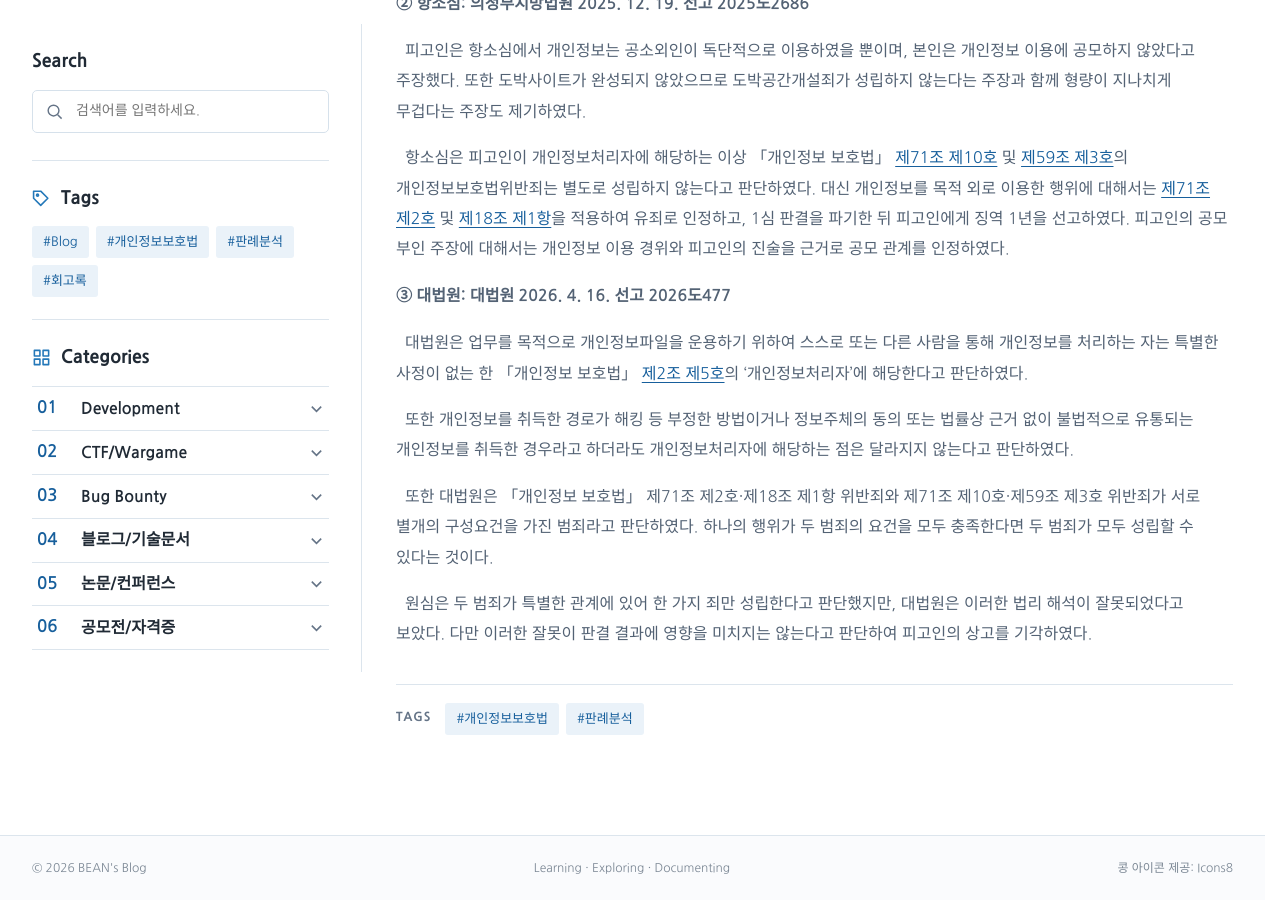
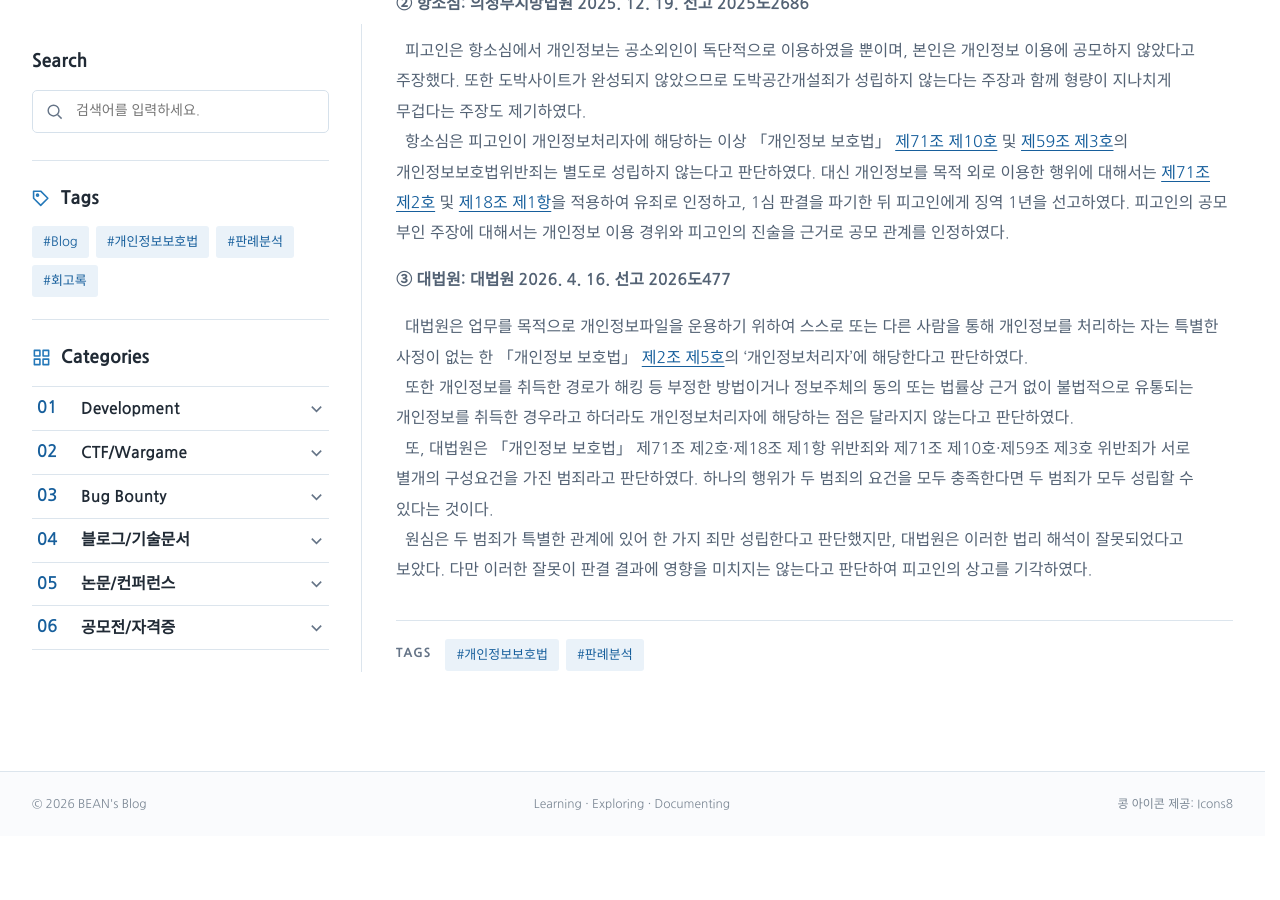
Before and after one commit to BEAN-CMD418/bean-cmd418.github.io, a Jekyll site: the page built from _posts/2026-11-24-personal-information-controller-case-analysis.md, in a window 1280 px wide and 900 px high, scrolled down 1270 px. Built offline with Jekyll 4.4.1, drawn with Linux system fonts in a browser that asks for light colours; some web fonts are replaced; after the commit the page ends 2106 px from its top, so only the background shows below that.

Commit message:
Fix formatting and duplicate content in case analysis

```diff
--- a/_posts/2026-11-24-personal-information-controller-case-analysis.md
+++ b/_posts/2026-11-24-personal-information-controller-case-analysis.md
@@ -27,8 +27,8 @@ tags: [개인정보보호법, 판례분석]
 
 ## 2. 사건의 과정과 문제가 된 개인정보
 
-&nbsp;피고인은 공소외인(판결문에서 피고인 외의 관련자를 익명으로 지칭하는 표현)과 함께 도박사이트를 개설 및 운영하기로 했다. 공소외인은 사이트 개설에 필요한 서버 등록, 통장 모집, 회원 모집 및 관리 등의 역할을, 피고인은 사이트 관리 및 회원 모집, 사이트 구매 대상자 물색 등의 역할을 각각 담당하기로 하였다. 이에 따라 둘은 도박사이트를 개설하고 그 서버를 등록해 게임머니와 현금 입출금 서비스가 포함된 도박 공간을 만들었다. <br>
-&nbsp;피고인은 공소외인과 함께 도박사이트를 개설하는 과정에서 타인으로부터 **다른 도박사이트 회원 796명의 성명, 계좌번호, 휴대전화번호 등**이 포함된 범죄일람표 기재 개인정보를 취득하고, 이를 이용해 개설한 도박사이트의 회원으로 등록해 도박사이트의 기능을 점검하였다.
+&nbsp;&nbsp;피고인은 공소외인(판결문에서 피고인 외의 관련자를 익명으로 지칭하는 표현)과 함께 도박사이트를 개설 및 운영하기로 했다. 공소외인은 사이트 개설에 필요한 서버 등록, 통장 모집, 회원 모집 및 관리 등의 역할을, 피고인은 사이트 관리 및 회원 모집, 사이트 구매 대상자 물색 등의 역할을 각각 담당하기로 하였다. 이에 따라 둘은 도박사이트를 개설하고 그 서버를 등록해 게임머니와 현금 입출금 서비스가 포함된 도박 공간을 만들었다. <br>
+&nbsp;&nbsp;피고인은 공소외인과 함께 도박사이트를 개설하는 과정에서 타인으로부터 **다른 도박사이트 회원 796명의 성명, 계좌번호, 휴대전화번호 등**이 포함된 범죄일람표 기재 개인정보를 취득하고, 이를 이용해 개설한 도박사이트의 회원으로 등록해 도박사이트의 기능을 점검하였다.
 
 ## 3. 당사자의 주장과 법원의 판단
 
@@ -38,16 +38,12 @@ tags: [개인정보보호법, 판례분석]
 
 **② 항소심: 의정부지방법원 2025. 12. 19. 선고 2025노2686**
 
-&nbsp;&nbsp;피고인은 항소심에서 개인정보는 공소외인이 독단적으로 이용하였을 뿐이며, 본인은 개인정보 이용에 공모하지 않았다고 주장했다. 또한 도박사이트가 완성되지 않았으므로 도박공간개설죄가 성립하지 않는다는 주장과 함께 형량이 지나치게 무겁다는 주장도 제기하였다.
-
+&nbsp;&nbsp;피고인은 항소심에서 개인정보는 공소외인이 독단적으로 이용하였을 뿐이며, 본인은 개인정보 이용에 공모하지 않았다고 주장했다. 또한 도박사이트가 완성되지 않았으므로 도박공간개설죄가 성립하지 않는다는 주장과 함께 형량이 지나치게 무겁다는 주장도 제기하였다. <br>
 &nbsp;&nbsp;항소심은 피고인이 개인정보처리자에 해당하는 이상 「개인정보 보호법」 [제71조 제10호](https://www.law.go.kr/법령/개인정보보호법/제71조) 및 [제59조 제3호](https://www.law.go.kr/법령/개인정보보호법/제59조)의 개인정보보호법위반죄는 별도로 성립하지 않는다고 판단하였다. 대신 개인정보를 목적 외로 이용한 행위에 대해서는 [제71조 제2호](https://www.law.go.kr/법령/개인정보보호법/제71조) 및 [제18조 제1항](https://www.law.go.kr/법령/개인정보보호법/제18조)을 적용하여 유죄로 인정하고, 1심 판결을 파기한 뒤 피고인에게 징역 1년을 선고하였다. 피고인의 공모 부인 주장에 대해서는 개인정보 이용 경위와 피고인의 진술을 근거로 공모 관계를 인정하였다.
 
 **③ 대법원: 대법원 2026. 4. 16. 선고 2026도477**
 
-&nbsp;&nbsp;대법원은 업무를 목적으로 개인정보파일을 운용하기 위하여 스스로 또는 다른 사람을 통해 개인정보를 처리하는 자는 특별한 사정이 없는 한 「개인정보 보호법」 [제2조 제5호](https://www.law.go.kr/법령/개인정보보호법/제2조)의 ‘개인정보처리자’에 해당한다고 판단하였다.
-
-&nbsp;&nbsp;또한 개인정보를 취득한 경로가 해킹 등 부정한 방법이거나 정보주체의 동의 또는 법률상 근거 없이 불법적으로 유통되는 개인정보를 취득한 경우라고 하더라도 개인정보처리자에 해당하는 점은 달라지지 않는다고 판단하였다.
-
-&nbsp;&nbsp;또한 대법원은 「개인정보 보호법」 제71조 제2호·제18조 제1항 위반죄와 제71조 제10호·제59조 제3호 위반죄가 서로 별개의 구성요건을 가진 범죄라고 판단하였다. 하나의 행위가 두 범죄의 요건을 모두 충족한다면 두 범죄가 모두 성립할 수 있다는 것이다.
-
+&nbsp;&nbsp;대법원은 업무를 목적으로 개인정보파일을 운용하기 위하여 스스로 또는 다른 사람을 통해 개인정보를 처리하는 자는 특별한 사정이 없는 한 「개인정보 보호법」 [제2조 제5호](https://www.law.go.kr/법령/개인정보보호법/제2조)의 ‘개인정보처리자’에 해당한다고 판단하였다. <br>
+&nbsp;&nbsp;또한 개인정보를 취득한 경로가 해킹 등 부정한 방법이거나 정보주체의 동의 또는 법률상 근거 없이 불법적으로 유통되는 개인정보를 취득한 경우라고 하더라도 개인정보처리자에 해당하는 점은 달라지지 않는다고 판단하였다. <br>
+&nbsp;&nbsp;또, 대법원은 「개인정보 보호법」 제71조 제2호·제18조 제1항 위반죄와 제71조 제10호·제59조 제3호 위반죄가 서로 별개의 구성요건을 가진 범죄라고 판단하였다. 하나의 행위가 두 범죄의 요건을 모두 충족한다면 두 범죄가 모두 성립할 수 있다는 것이다. <br>
 &nbsp;&nbsp;원심은 두 범죄가 특별한 관계에 있어 한 가지 죄만 성립한다고 판단했지만, 대법원은 이러한 법리 해석이 잘못되었다고 보았다. 다만 이러한 잘못이 판결 결과에 영향을 미치지는 않는다고 판단하여 피고인의 상고를 기각하였다.
```
